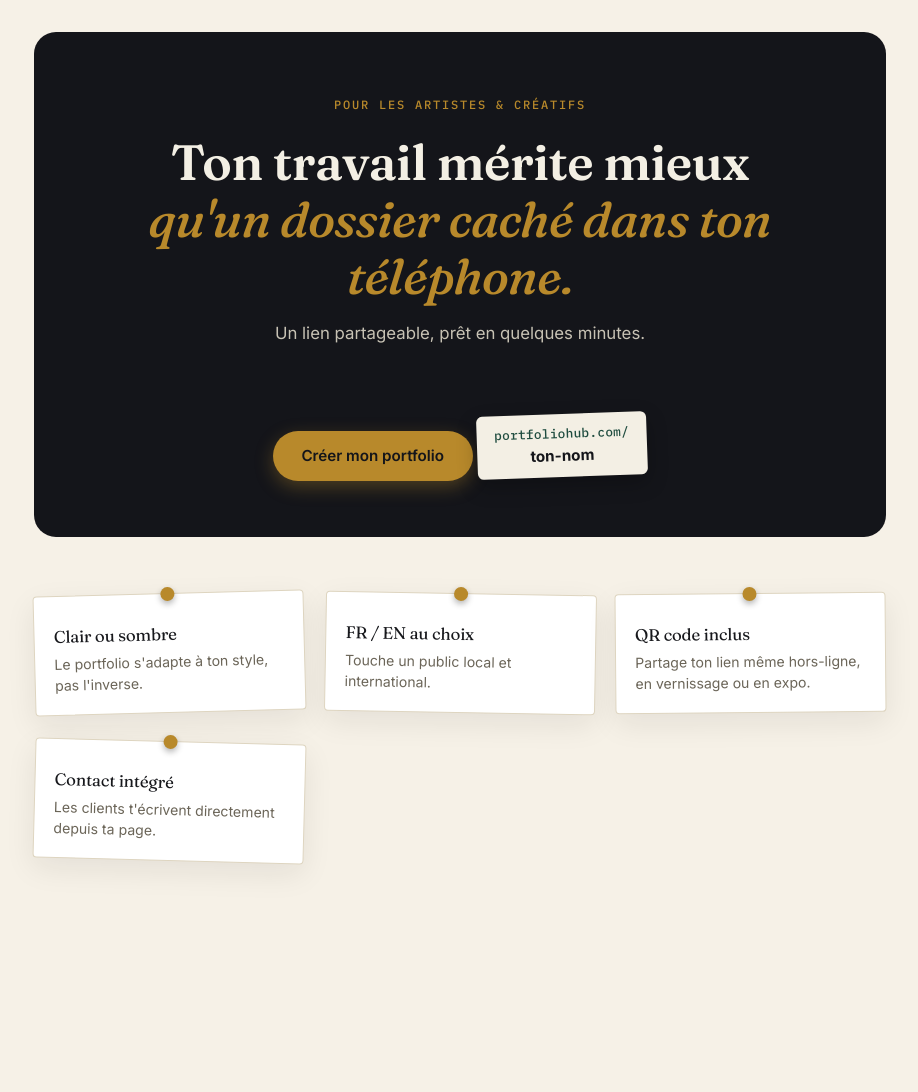
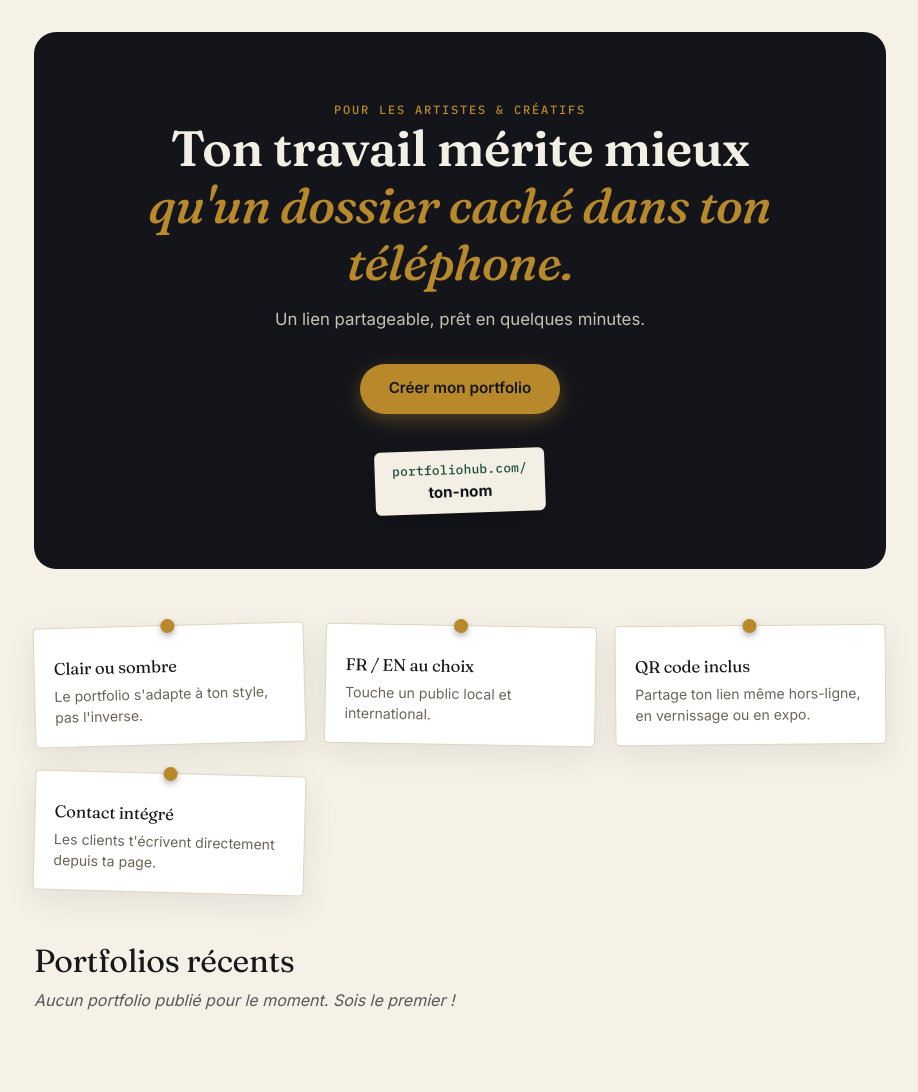
Before and after one commit to mymipronis-bot/PortfolioHub, a Flask app: page / in a window 1280 px wide. Shown: the part 76-1168 px from the top of the page, without its empty margins (180-1098 px from the left). Before the commit the page ends 942 px from the top, so only its background shows below. Run offline with Flask 3, Linux system fonts and the light colour scheme.

Commit message:
Update home page content and structure

```diff
--- a/templates/home.html
+++ b/templates/home.html
@@ -1,46 +1,79 @@
 {% extends "base.html" %}
-{% block title %}PortfolioHub{% endblock %}
+{% block title %}PortfolioHub — Créez votre portfolio d'artiste{% endblock %}
 {% block content %}
 
-<div class="hero">
-  <p class="hero-eyebrow" data-i18n="hero_eyebrow">Pour les artistes & créatifs</p>
-  <h1><span data-i18n="home_title_a">Ton travail mérite mieux</span><br><em data-i18n="home_title_b">qu'un dossier caché dans ton téléphone.</em></h1>
-  <p class="hero-sub" data-i18n="home_subtitle">Un lien unique, prêt à partager, en quelques minutes.</p>
-  <a class="cta-primary" href="{{ url_for('create_page') }}" data-i18n="create_button">Créer mon portfolio</a>
+<section class="hero">
+  <span class="hero-eyebrow" data-i18n="hero_eyebrow">Pour les artistes & créatifs</span>
+  <h1>
+    <span data-i18n="home_title_a">Ton travail mérite mieux</span><br>
+    <em data-i18n="home_title_b">qu'un dossier caché dans ton téléphone.</em>
+  </h1>
+  <p class="hero-sub" data-i18n="home_subtitle">Un lien unique, prêt à partager, conçu en quelques minutes.</p>
+  <div>
+    <a class="cta-primary" href="{{ url_for('create_page') }}">
+      <i class="bi bi-sparkles"></i>
+      <span data-i18n="create_button">Créer mon portfolio</span>
+    </a>
+  </div>
 
-  <div class="placard">
-    <span class="mono">portfoliohub.com/</span>
-    <strong>ton-nom</strong>
+  <div>
+    <div class="placard">
+      <span class="mono">portfoliohub.com/</span>
+      <strong>ton-nom</strong>
+    </div>
   </div>
-</div>
+</section>
 
-<div class="board">
+<section class="board">
   <div class="pin-card">
     <span class="pin-dot"></span>
     <h3 data-i18n="feature_theme_title">Clair ou sombre</h3>
-    <p data-i18n="feature_theme_desc">Le portfolio s'adapte à ton style, pas l'inverse.</p>
+    <p data-i18n="feature_theme_desc">Le portfolio s'adapte à ton univers visuel avec fluidité.</p>
   </div>
   <div class="pin-card">
     <span class="pin-dot"></span>
     <h3 data-i18n="feature_lang_title">FR / EN au choix</h3>
-    <p data-i18n="feature_lang_desc">Touche un public local et international.</p>
+    <p data-i18n="feature_lang_desc">Touche un public local ou international en un clic.</p>
   </div>
   <div class="pin-card">
     <span class="pin-dot"></span>
     <h3 data-i18n="feature_qr_title">QR code inclus</h3>
-    <p data-i18n="feature_qr_desc">Partage ton lien même hors-ligne, en vernissage ou en expo.</p>
+    <p data-i18n="feature_qr_desc">Partage ton lien instantanément en vernissage, expo ou carte de visite.</p>
   </div>
   <div class="pin-card">
     <span class="pin-dot"></span>
-    <h3 data-i18n="feature_contact_title">Contact intégré</h3>
-    <p data-i18n="feature_contact_desc">Les clients t'écrivent directement depuis ta page.</p>
+    <h3 data-i18n="feature_contact_title">Contact direct</h3>
+    <p data-i18n="feature_contact_desc">Reçois des opportunités et des messages directement sur ta page.</p>
   </div>
-</div>
+</section>
+
+<section class="mt-5">
+  <h2 class="section-title" data-i18n="published_portfolios">Portfolios récents</h2>
+  <div class="portfolio-list">
+    {% for profile in profiles %}
+      <div class="portfolio-card">
+        <a href="{{ url_for('public_portfolio', slug=profile.slug) }}">
+          {% if profile.avatar_url %}
+            <img src="{{ profile.avatar_url }}" alt="{{ profile.full_name }}" class="avatar">
+          {% else %}
+            <div class="avatar d-flex align-items-center justify-content-center bg-light text-secondary fs-2 fw-bold" style="width:86px; height:86px; border-radius:50%; border:3px solid var(--accent); margin-bottom:0.85rem;">
+              {{ profile.full_name[:1] | upper }}
+            </div>
+          {% endif %}
+          <h3>{{ profile.full_name }}</h3>
+          <span class="portfolio-badge">{{ profile.template }}</span>
+        </a>
+      </div>
+    {% else %}
+      <p class="text-muted fst-italic" data-i18n="no_portfolios">Aucun portfolio publié pour le moment. Sois le premier !</p>
+    {% endfor %}
+  </div>
+</section>
 
 {% endblock %}
 {% block scripts %}
 <script>
-  initLanguage("fr");
-  initTheme("light");
+  initLanguage();
+  initTheme();
 </script>
 {% endblock %}
```
